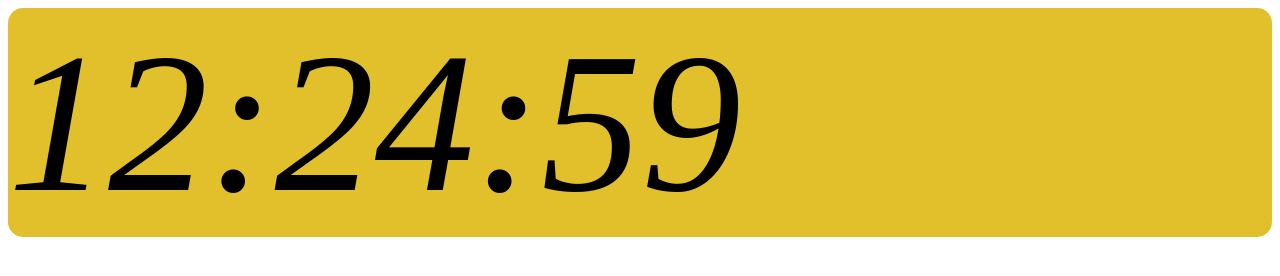
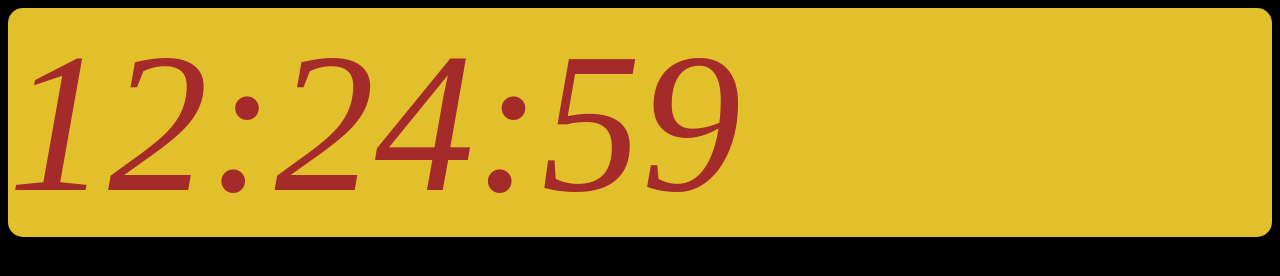
Before and after one commit to HAMZA-2006/webclock, a plain HTML site: page index.html in a window 1280 px wide. Drawn offline with Linux system fonts and the light colour scheme.

Commit message:
Update style.css

```diff
--- a/style.css
+++ b/style.css
@@ -1,3 +1,10 @@
+ body{
+   background-color: black;
+
+
+ }
+
+
  #clock
  {
 
@@ -7,3 +14,6 @@
     border-radius: 15px;
 
  }
+ #time{
+   color: brown;
+ }
```
